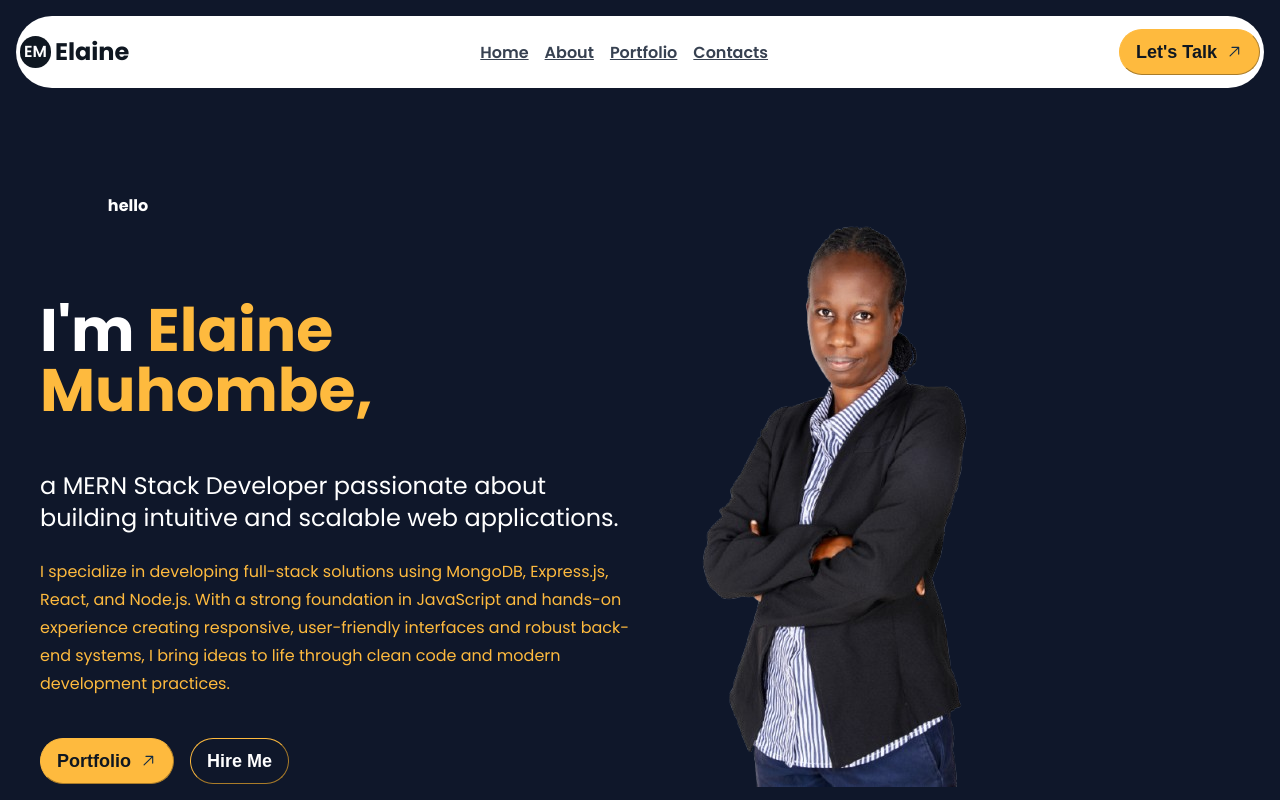
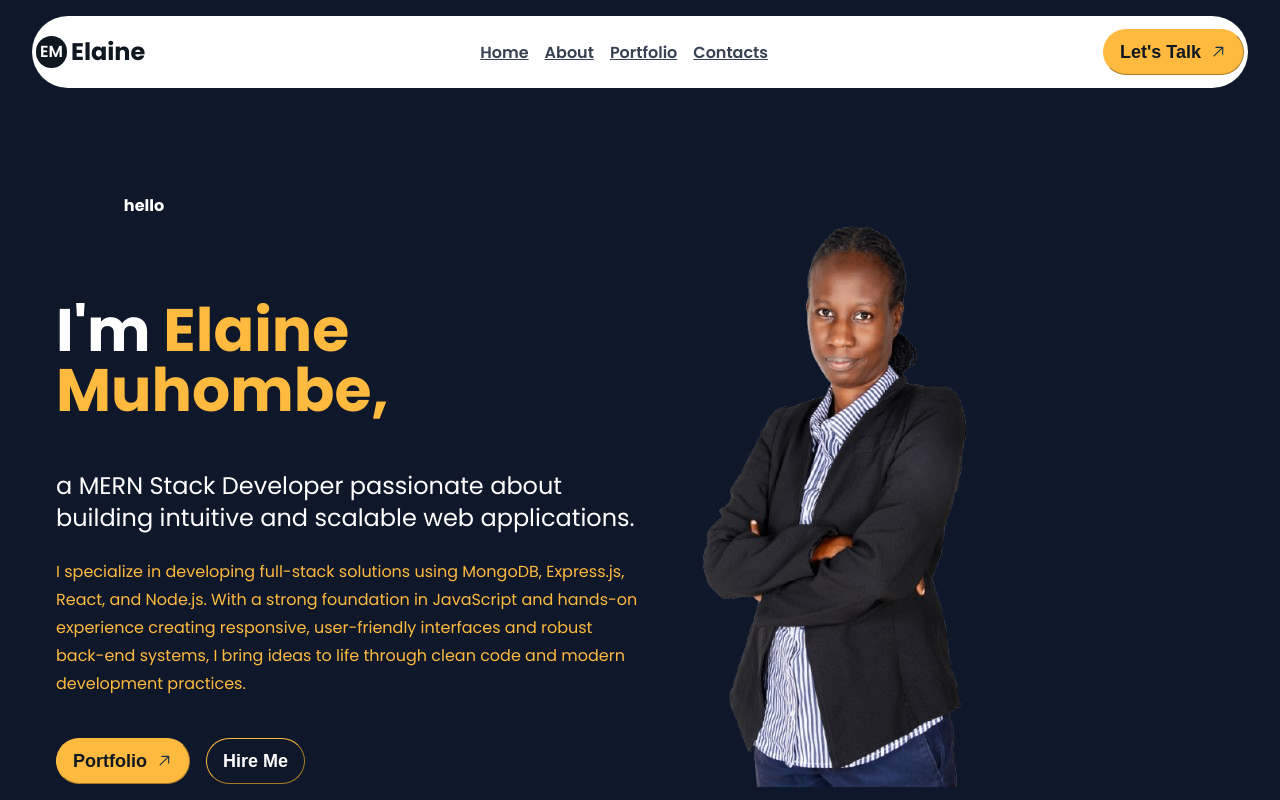
Before and after one commit to elainees-devs/elaine-portfolio, a React (Vite) app: page / in a window 1280 px wide. Shown: the top 800 px of the page. Built offline with nearby package versions, Linux system fonts and the light colour scheme.

Commit message:
style: add horizontal padding to App layout for consistent spacing

```diff
--- a/src/App.tsx
+++ b/src/App.tsx
@@ -5,7 +5,7 @@ import { AgriNext, Edusynx, MerExpress } from "./features/Projects";
 
 function App() {
   return (
-    <div className="text-white h-screen">
+    <div className="text-white h-screen px-4">
       <Routes>
         <Route path="/" element={<Home />} />
         <Route path="/about" element={<About />} />
```
